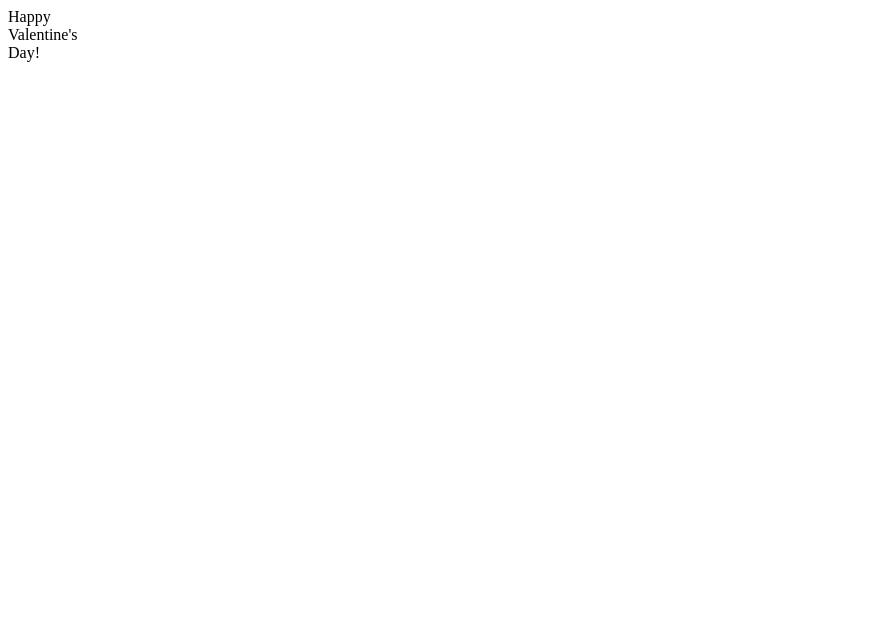
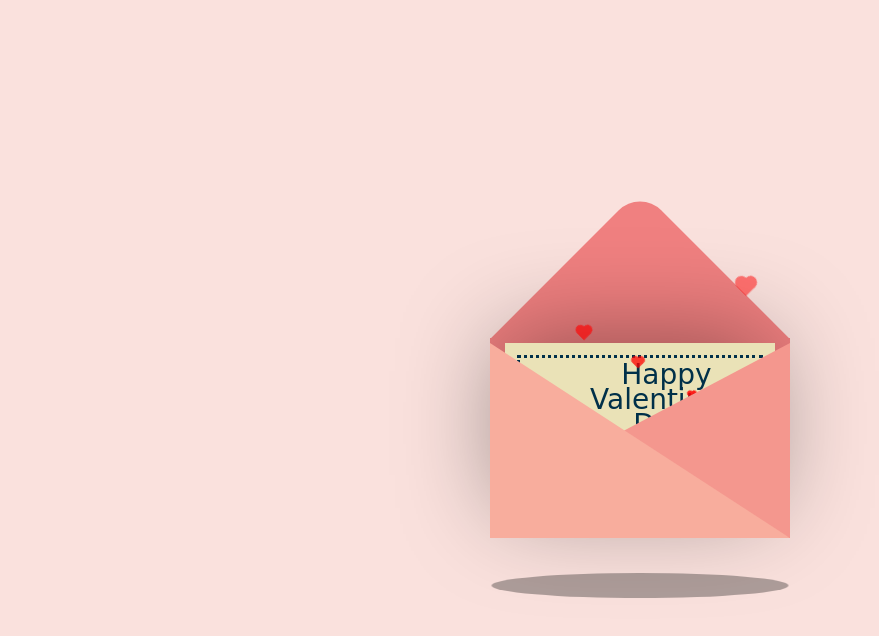
Before and after one commit to yahir5343/Letter, a plain HTML site: page index.html in a window 1280 px wide. Shown: the whole page, without its empty margins (0-879 px from the left). Drawn offline with nearby package versions, Linux system fonts and the light colour scheme; files that its build step writes are made by us from their sources; the site is published under a folder, as on GitHub Pages, so addresses that start at the root find nothing.

Commit message:
Update index.html

```diff
--- a/index.html
+++ b/index.html
@@ -4,7 +4,7 @@
   <meta charset="UTF-8">
   <meta name="viewport" content="width=device-width, initial-scale=1.0">
   <title>Simulación de Matraz</title>
-  <link rel="stylesheet" href="/Letter_project/styles.css">
+  <link rel="stylesheet" href="styles.css">
   <script src="https://ajax.googleapis.com/ajax/libs/jquery/3.4.1/jquery.min.js"></script>
   <script>
     $(document).ready(function () {
```
